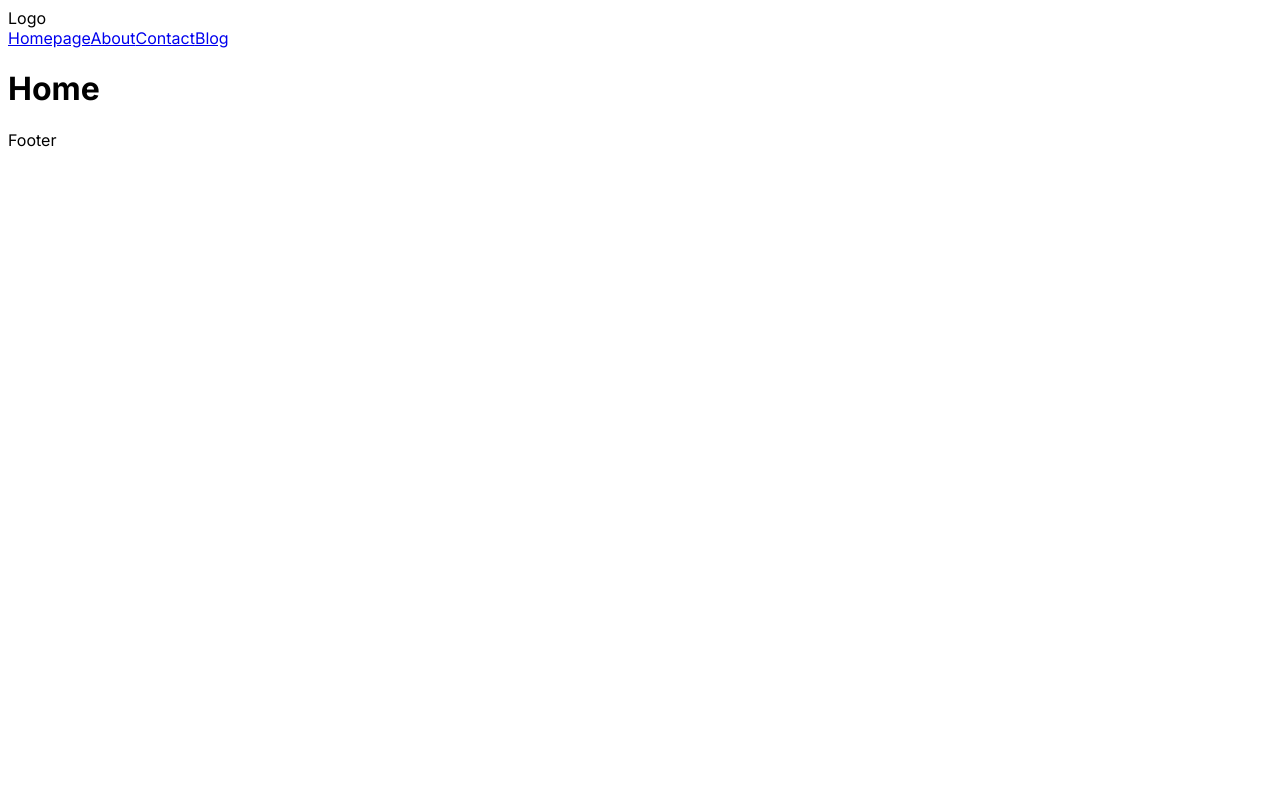
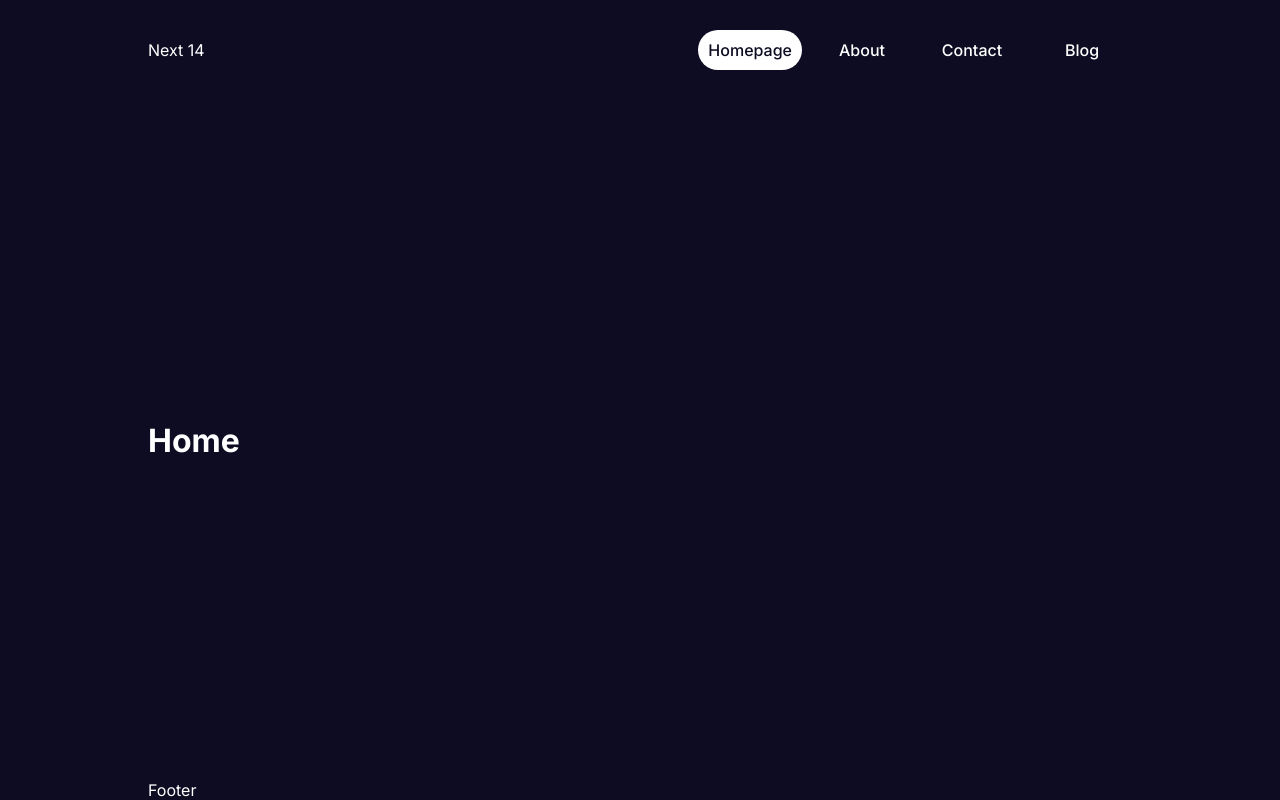
Before and after one commit to joharkhan99/next14-blog, a Next.js app: page / in a window 1280 px wide. Built offline with nearby package versions, Linux system fonts and the light colour scheme.

Commit message:
Add font import and container div to layout.js, style navbar and links

```diff
--- /dev/null
+++ b/src/app/globals.css
@@ -0,0 +1,79 @@
+:root {
+  --bg: #0d0c22;
+  --bgSoft: #2d2b42;
+  --text: white;
+  --textSoft: #e5e5e5;
+  --btn: #3673fd;
+}
+
+* {
+  margin: 0;
+  padding: 0;
+  box-sizing: border-box;
+}
+
+body {
+  background-color: var(--bg);
+  color: var(--text);
+
+}
+
+a {
+  text-decoration: none;
+  color: inherit;
+}
+
+.container {
+  width: 1536px;
+  margin: auto;
+  padding-left: 50px;
+  padding-right: 50px;
+  min-height: 100vh;
+  display: flex;
+  flex-direction: column;
+  justify-content: space-between;
+}
+
+@media (max-width: 1536px) {
+  .container {
+    width: 1366px;
+  }
+}
+
+@media (max-width: 1366px) {
+  .container {
+    width: 1280px;
+  }
+}
+
+@media (max-width: 1280px) {
+  .container {
+    width: 1024px;
+    padding-left: 20px;
+    padding-right: 20px;
+  }
+}
+
+@media (max-width: 1024px) {
+  .container {
+    width: 768px;
+  }
+}
+
+@media (max-width: 768px) {
+  .container {
+    width: 640px;
+  }
+}
+
+@media (max-width: 640px) {
+  .container {
+    width: 475px;
+  }
+}
+
+@media (max-width: 475px) {
+  .container {
+    width: 380px;
+  }
+}
--- a/src/app/layout.js
+++ b/src/app/layout.js
@@ -1,6 +1,7 @@
+import { Inter } from "next/font/google";
+import "./globals.css";
 import Footer from "@/components/footer/Footer";
 import Navbar from "@/components/navbar/Navbar";
-import { Inter } from "next/font/google";
 
 const inter = Inter({ subsets: ["latin"] });
 
@@ -13,9 +14,11 @@
   return (
     <html lang="en">
       <body className={inter.className}>
-        <Navbar />
-        {children}
-        <Footer />
+        <div className="container">
+          <Navbar />
+          {children}
+          <Footer />
+        </div>
       </body>
     </html>
   );
--- a/src/components/navbar/Navbar.jsx
+++ b/src/components/navbar/Navbar.jsx
@@ -1,9 +1,10 @@
 import Links from "./links/Links";
+import styles from "./navbar.module.css";
 
 export default function Navbar() {
   return (
-    <div>
-      <div>Logo</div>
+    <div className={styles.container}>
+      <div>Next 14</div>
       <div>
         <Links />
       </div>
--- a/src/components/navbar/links/Links.jsx
+++ b/src/components/navbar/links/Links.jsx
@@ -1,4 +1,6 @@
 import Link from "next/link";
+import styles from "./links.module.css";
+import NavLink from "./navLink/navLink";
 
 function Links() {
   const links = [
@@ -21,11 +23,9 @@
   ];
 
   return (
-    <div>
+    <div className={styles.links}>
       {links.map((link) => (
-        <Link href={link.path} key={link.title}>
-          {link.title}
-        </Link>
+        <NavLink key={link.title} item={link} />
       ))}
     </div>
   );
--- /dev/null
+++ b/src/components/navbar/links/links.module.css
@@ -0,0 +1,41 @@
+.links {
+  display: flex;
+  align-items: center;
+  gap: 10px;
+}
+
+.logout {
+  padding: 10px;
+  cursor: pointer;
+  font-weight: bold;
+}
+
+.menuButton,
+.mobileLinks {
+  display: none;
+}
+
+@media (max-width: 768px) {
+  .links {
+    display: none;
+  }
+
+  .menuButton {
+    display: block;
+    cursor: pointer;
+  }
+
+  .mobileLinks {
+    position: absolute;
+    top: 100px;
+    right: 0;
+    width: 50%;
+    height: calc(100vh - 100px);
+    background-color: var(--bg);
+    display: flex;
+    flex-direction: column;
+    align-items: center;
+    justify-content: center;
+    gap: 10px;
+  }
+}
--- /dev/null
+++ b/src/components/navbar/links/navLink/navLink.jsx
@@ -0,0 +1,23 @@
+"use client";
+
+import Link from "next/link";
+import styles from "./navLink.module.css";
+import { usePathname } from "next/navigation";
+
+const NavLink = ({ item }) => {
+  const pathName = usePathname();
+
+  return (
+    <Link
+      href={item.path}
+      key={item.title}
+      className={`${styles.container} ${
+        pathName === item.path && styles.active
+      }`}
+    >
+      {item.title}
+    </Link>
+  );
+};
+
+export default NavLink;
--- /dev/null
+++ b/src/components/navbar/links/navLink/navLink.module.css
@@ -0,0 +1,12 @@
+.container {
+  min-width: 100px;
+  padding: 10px;
+  border-radius: 20px;
+  font-weight: 500;
+  text-align: center;
+}
+
+.active {
+  background-color: var(--text);
+  color: var(--bg);
+}
--- /dev/null
+++ b/src/components/navbar/navbar.module.css
@@ -0,0 +1,11 @@
+.container {
+  height: 100px;
+  display: flex;
+  align-items: center;
+  justify-content: space-between;
+}
+
+.logo {
+  font-size: 30px;
+  font-weight: bold;
+}
```
